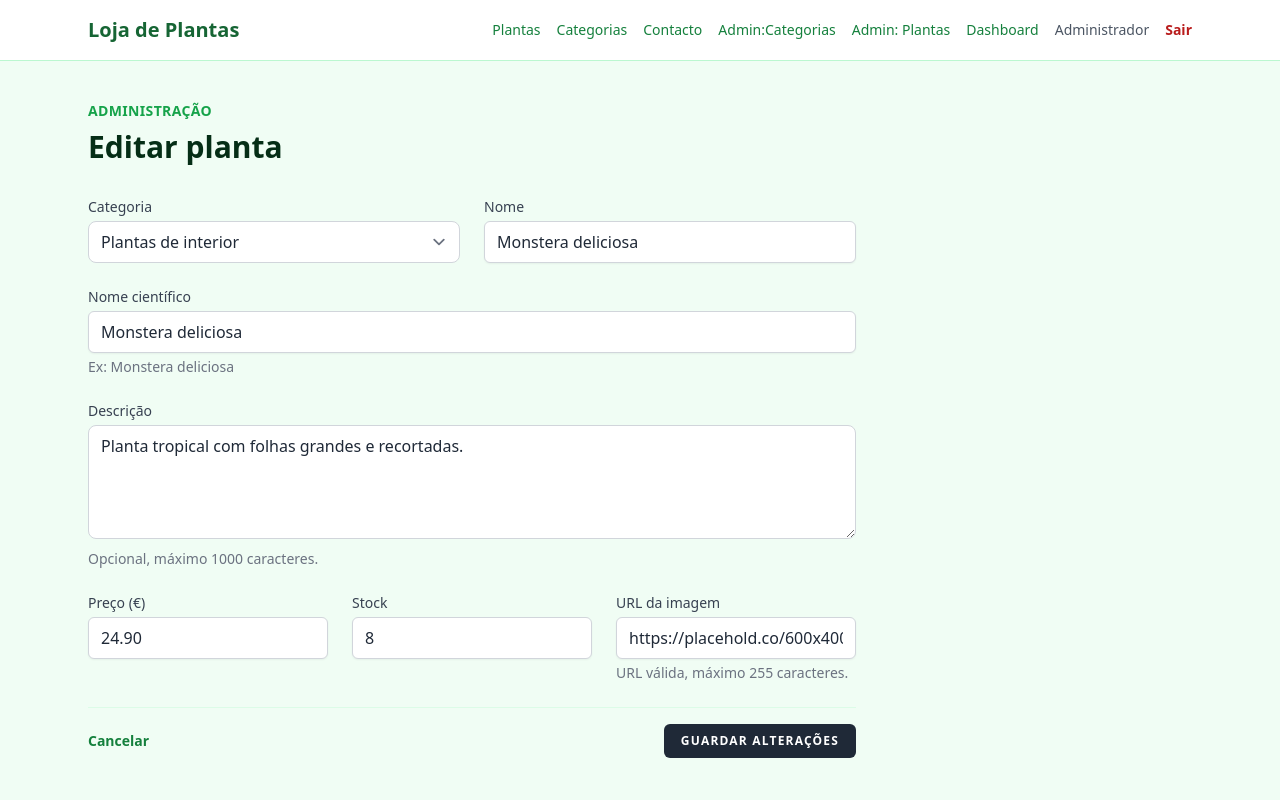
After one commit to leonardoabreu546/projeto_loja_plantas, a Laravel app: page /admin/plantas/1/editar in a window 1280 px wide. The commit adds this page. Run offline with Laravel 12, Linux system fonts and the light colour scheme; a user stored in the database is signed in; data comes from the database, SQL or seed files in the repository; style sheets or scripts are compiled from the project's sources.

Commit message:
adicionar editar planta

```diff
--- a/app/Http/Controllers/PlantaController.php
+++ b/app/Http/Controllers/PlantaController.php
@@ -85,4 +85,29 @@ class PlantaController extends Controller
         return redirect()->route('admin.plantas.index')
             ->with('sucesso', 'Planta criada com sucesso.');
     }
+
+    public function edit(Planta $planta): View
+    {
+        $categorias = Categoria::orderBy('nome')->get();
+
+        return view('admin.plantas.edit', compact('planta', 'categorias'));
+    }
+
+    public function update(Request $request, Planta $planta): RedirectResponse
+    {
+        $validado = $request->validate([
+            'categoria_id' => ['required', 'exists:categorias,id'],
+            'nome' => ['required', 'string', 'min:2', 'max:100'],
+            'nome_cientifico' => ['required', 'string', 'min:2', 'max:100'],
+            'descricao' => ['nullable', 'string', 'max:1000'],
+            'preco' => ['required', 'numeric', 'min:0', 'max:9999.99'],
+            'stock' => ['required', 'integer', 'min:0', 'max:9999'],
+            'imagem_url' => ['required', 'url', 'max:255'],
+        ]);
+
+        $planta->update($validado);
+
+        return redirect()->route('admin.plantas.index')
+            ->with('sucesso', 'Planta atualizada com sucesso.');
+    }
 }
--- /dev/null
+++ b/resources/views/admin/plantas/edit.blade.php
@@ -0,0 +1,95 @@
+@extends('layouts.app', ['title' => 'Admin - Editar planta'])
+
+@section('content')
+    <div class="mb-8">
+        <p class="text-sm font-semibold uppercase tracking-wide text-green-600">Administração</p>
+        <h1 class="mt-2 text-3xl font-bold text-green-950">Editar planta</h1>
+    </div>
+
+    <form method="POST" action="{{ route('admin.plantas.update', $planta) }}" class="max-w-3xl space-y-6">
+        @csrf
+        @method('PATCH')
+
+        @if ($errors->any())
+            <div class="rounded-lg bg-red-100 p-4 text-red-800">
+                <ul class="list-disc pl-5 space-y-1">
+                    @foreach ($errors->all() as $erro)
+                        <li>{{ $erro }}</li>
+                    @endforeach
+                </ul>
+            </div>
+        @endif
+
+        <div class="grid gap-6 md:grid-cols-2">
+            <div>
+                <x-input-label for="categoria_id" value="Categoria" />
+                <select id="categoria_id" name="categoria_id" required
+                        class="mt-1 w-full rounded-lg border-gray-300 focus:border-green-500 focus:ring-green-500">
+                    <option value="">Selecione uma categoria</option>
+                    @foreach ($categorias as $categoria)
+                        <option value="{{ $categoria->id }}" @selected(old('categoria_id', $planta->categoria_id) == $categoria->id)>
+                            {{ $categoria->nome }}
+                        </option>
+                    @endforeach
+                </select>
+                <x-input-error :messages="$errors->get('categoria_id')" class="mt-2" />
+            </div>
+
+            <div>
+                <x-input-label for="nome" value="Nome" />
+                <x-text-input id="nome" name="nome" type="text" :value="old('nome', $planta->nome)" required
+                              class="mt-1 w-full" minlength="2" maxlength="100" />
+                <x-input-error :messages="$errors->get('nome')" class="mt-2" />
+            </div>
+        </div>
+
+        <div>
+            <x-input-label for="nome_cientifico" value="Nome científico" />
+            <x-text-input id="nome_cientifico" name="nome_cientifico" type="text"
+                          :value="old('nome_cientifico', $planta->nome_cientifico)" required
+                          class="mt-1 w-full" minlength="2" maxlength="100" />
+            <x-input-error :messages="$errors->get('nome_cientifico')" class="mt-2" />
+            <p class="mt-1 text-sm text-gray-500">Ex: Monstera deliciosa</p>
+        </div>
+
+        <div>
+            <x-input-label for="descricao" value="Descrição" />
+            <textarea id="descricao" name="descricao" rows="4"
+                      class="mt-1 w-full rounded-lg border-gray-300 focus:border-green-500 focus:ring-green-500"
+                      maxlength="1000">{{ old('descricao', $planta->descricao) }}</textarea>
+            <x-input-error :messages="$errors->get('descricao')" class="mt-2" />
+            <p class="mt-1 text-sm text-gray-500">Opcional, máximo 1000 caracteres.</p>
+        </div>
+
+        <div class="grid gap-6 md:grid-cols-3">
+            <div>
+                <x-input-label for="preco" value="Preço (€)" />
+                <x-text-input id="preco" name="preco" type="number" step="0.01" min="0" max="9999.99"
+                              :value="old('preco', $planta->preco)" required class="mt-1 w-full" />
+                <x-input-error :messages="$errors->get('preco')" class="mt-2" />
+            </div>
+
+            <div>
+                <x-input-label for="stock" value="Stock" />
+                <x-text-input id="stock" name="stock" type="number" min="0" max="9999"
+                              :value="old('stock', $planta->stock)" required class="mt-1 w-full" />
+                <x-input-error :messages="$errors->get('stock')" class="mt-2" />
+            </div>
+
+            <div>
+                <x-input-label for="imagem_url" value="URL da imagem" />
+                <x-text-input id="imagem_url" name="imagem_url" type="url"
+                              :value="old('imagem_url', $planta->imagem_url)" required
+                              class="mt-1 w-full" maxlength="255" placeholder="https://exemplo.com/imagem.jpg" />
+                <x-input-error :messages="$errors->get('imagem_url')" class="mt-2" />
+                <p class="mt-1 text-sm text-gray-500">URL válida, máximo 255 caracteres.</p>
+            </div>
+        </div>
+
+        <div class="flex items-center justify-between pt-4 border-t border-green-100">
+            <a href="{{ route('admin.plantas.index') }}"
+               class="text-sm font-semibold text-green-700 hover:text-green-900">Cancelar</a>
+            <x-primary-button>Guardar alterações</x-primary-button>
+        </div>
+    </form>
+@endsection
--- a/resources/views/admin/plantas/index.blade.php
+++ b/resources/views/admin/plantas/index.blade.php
@@ -36,7 +36,8 @@
                         <td class="px-6 py-4 text-center text-gray-600 whitespace-nowrap">{{ $planta->stock }}</td>
                         <td class="px-6 py-4 align-middle whitespace-nowrap">
                             <div class="flex items-center justify-end gap-3">
-                                <span class="text-sm font-semibold text-green-700 hover:text-green-900 cursor-default">Editar</span>
+                                <a href="{{ route('admin.plantas.edit', $planta) }}"
+                                   class="text-sm font-semibold text-green-700 hover:text-green-900">Editar</a>
                                 <span class="text-sm font-semibold text-red-700 hover:text-red-900 cursor-default">Eliminar</span>
                             </div>
                         </td>
--- a/routes/web.php
+++ b/routes/web.php
@@ -31,6 +31,8 @@ Route::middleware(['auth', 'admin'])->prefix('admin')->name('admin.')->group(fun
     Route::get('/plantas', [PlantaController::class, 'adminIndex'])->name('plantas.index');
     Route::get('/plantas/criar', [PlantaController::class, 'create'])->name('plantas.create');
     Route::post('/plantas', [PlantaController::class, 'store'])->name('plantas.store');
+    Route::get('/plantas/{planta}/editar', [PlantaController::class, 'edit'])->name('plantas.edit');
+    Route::patch('/plantas/{planta}', [PlantaController::class, 'update'])->name('plantas.update');
 });
 
 require __DIR__.'/auth.php';
```
